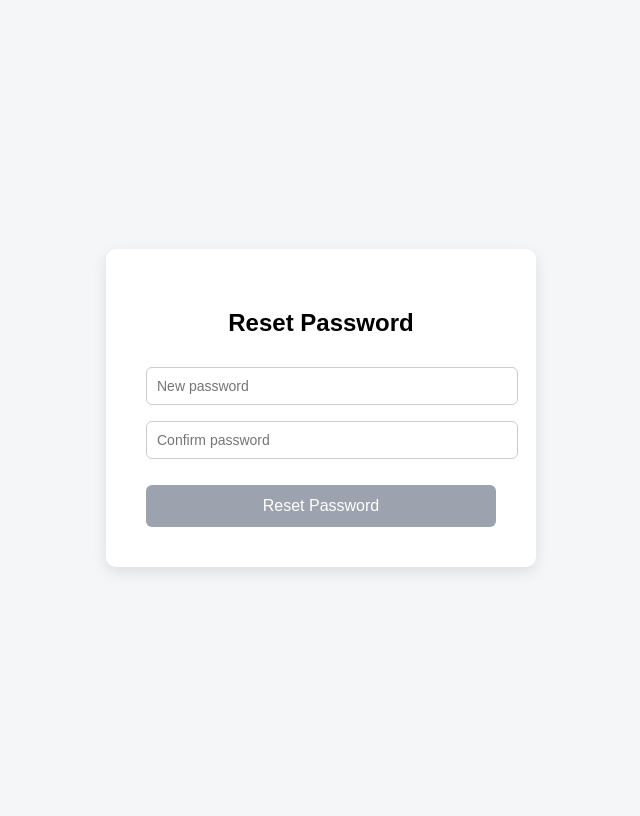
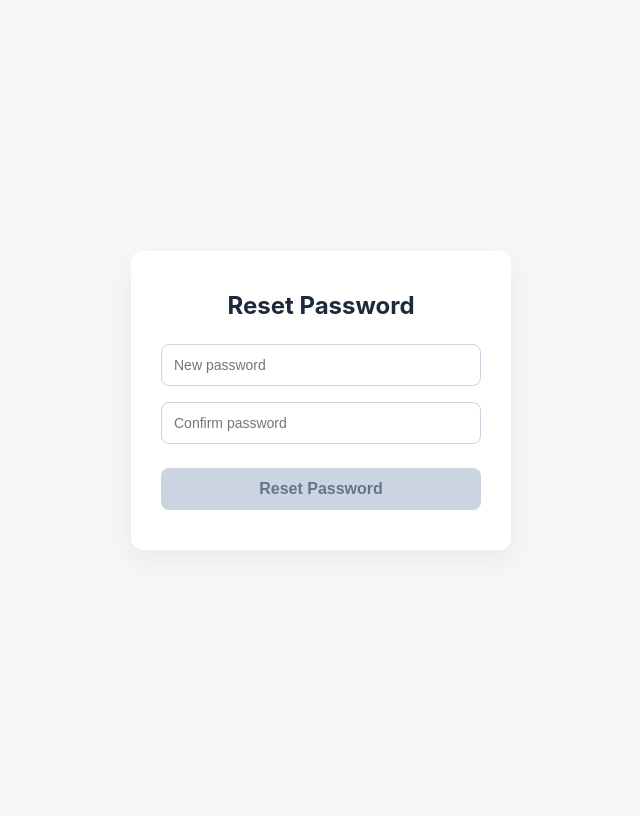
Before and after one commit to haidarhalim134/mahasiswa-sukses-backend, a FastAPI app: page /api/v1/auth/reset-password-page in a window 1280 px wide. Shown: the whole page, without its empty margins (319-959 px from the left). After the commit the page ends 510 px from the top, so only its background shows below. Run offline with FastAPI, Linux system fonts and the light colour scheme; parts of the project's set-up code (start-up, migrations or seed data) failed here and were passed over.

Commit message:
feat: improve reset password page visual and validator

```diff
--- a/app/templates/reset_password.html
+++ b/app/templates/reset_password.html
@@ -5,65 +5,96 @@
 <title>Reset Password</title>
 
 <style>
-body{
-    font-family: Arial, sans-serif;
-    background:#f4f6f8;
-    display:flex;
-    justify-content:center;
-    align-items:center;
-    height:100vh;
+/* 1. Global Reset to fix the alignment issue */
+*, *::before, *::after {
+    box-sizing: border-box;
+    margin: 0;
+    padding: 0;
 }
 
-.container{
-    background:white;
-    padding:40px;
-    border-radius:10px;
-    box-shadow:0 5px 15px rgba(0,0,0,0.1);
-    width:350px;
+body {
+    font-family: -apple-system, BlinkMacSystemFont, "Segoe UI", Roboto, Helvetica, Arial, sans-serif;
+    background: #f4f6f8;
+    display: flex;
+    justify-content: center;
+    align-items: center;
+    height: 100vh;
 }
 
-h2{
-    margin-bottom:20px;
-    text-align:center;
+.container {
+    background: white;
+    padding: 40px 30px;
+    border-radius: 12px;
+    box-shadow: 0 10px 25px rgba(0,0,0,0.05);
+    width: 380px;
 }
 
-input{
-    width:100%;
-    padding:10px;
-    margin-top:10px;
-    border-radius:6px;
-    border:1px solid #ccc;
-    font-size:14px;
+h2 {
+    margin-bottom: 24px;
+    text-align: center;
+    color: #1e293b;
+    font-size: 24px;
 }
 
-button{
-    margin-top:20px;
-    width:100%;
-    padding:12px;
-    background:#2563eb;
-    border:none;
-    color:white;
-    border-radius:6px;
-    font-size:16px;
-    cursor:pointer;
+/* Form Group for cleaner spacing control */
+.form-group {
+    margin-bottom: 16px;
 }
 
-button:disabled{
-    background:#9ca3af;
-    cursor:not-allowed;
+input {
+    width: 100%;
+    padding: 12px;
+    border-radius: 8px;
+    border: 1px solid #cbd5e1;
+    font-size: 14px;
+    transition: all 0.2s ease;
+    outline: none;
 }
 
-.message{
-    font-size:13px;
-    margin-top:6px;
+input:focus {
+    border-color: #2563eb;
+    box-shadow: 0 0 0 3px rgba(37, 99, 235, 0.15);
 }
 
-.error{
-    color:red;
+button {
+    margin-top: 8px;
+    width: 100%;
+    padding: 12px;
+    background: #2563eb;
+    border: none;
+    color: white;
+    border-radius: 8px;
+    font-size: 16px;
+    font-weight: 600;
+    cursor: pointer;
+    transition: background 0.2s ease;
 }
 
-.success{
-    color:green;
+button:hover {
+    background: #1d4ed8;
+}
+
+button:disabled {
+    background: #cbd5e1;
+    color: #64748b;
+    cursor: not-allowed;
+}
+
+.message {
+    font-size: 13px;
+    margin-top: 6px;
+    font-weight: 500;
+    display: none;
+}
+
+.error {
+    color: #dc2626;
+    display: block;
+}
+
+.success {
+    color: #16a34a;
+    display: block;
 }
 </style>
 </head>
@@ -73,68 +104,73 @@ button:disabled{
 <div class="container">
     <h2>Reset Password</h2>
 
+    <div class="form-group">
         <input
             type="password"
             id="password"
             placeholder="New password"
             oninput="validatePassword()"
         />
+        <div id="lengthMsg" class="message"></div>
+    </div>
 
-<div id="lengthMsg" class="message"></div>
-
+    <div class="form-group">
         <input
             type="password"
             id="confirmPassword"
             placeholder="Confirm password"
             oninput="validatePassword()"
         />
-
         <div id="matchMsg" class="message"></div>
+    </div>
 
     <button id="resetBtn" onclick="resetPassword()" disabled>
         Reset Password
     </button>
-
 </div>
 
 <script>
+function validatePassword() {
+    const password = document.getElementById("password").value;
+    const confirmPassword = document.getElementById("confirmPassword").value;
 
-function validatePassword(){
+    const lengthMsg = document.getElementById("lengthMsg");
+    const matchMsg = document.getElementById("matchMsg");
+    const resetBtn = document.getElementById("resetBtn");
 
-    const password = document.getElementById("password").value
-    const confirmPassword = document.getElementById("confirmPassword").value
+    let valid = true;
 
-    const lengthMsg = document.getElementById("lengthMsg")
-    const matchMsg = document.getElementById("matchMsg")
-    const resetBtn = document.getElementById("resetBtn")
+    const complexityPattern = /^(?=.*[A-Za-z])(?=.*\d)(?=.*[@$!%*#?&])[A-Za-z\d@$!%*#?&]{8,}$/;
 
-    let valid = true
-
-    // length check
-    if(password.length < 8){
-        lengthMsg.textContent = "Password must be at least 8 characters"
-        lengthMsg.className = "message error"
-        valid = false
-    }else{
-        lengthMsg.textContent = "Password length OK"
-        lengthMsg.className = "message success"
+    if (password.length === 0) {
+        lengthMsg.className = "message";
+        lengthMsg.textContent = "";
+        valid = false;
+    } else if (!complexityPattern.test(password)) {
+        lengthMsg.textContent = "Password must be at least 8 characters and contain at least one letter, one number, and one special character.";
+        lengthMsg.className = "message error";
+        valid = false;
+    } else {
+        lengthMsg.textContent = "Password strength OK";
+        lengthMsg.className = "message success";
     }
 
-    // match check
-    if(confirmPassword && password !== confirmPassword){
-        matchMsg.textContent = "Passwords do not match"
-        matchMsg.className = "message error"
-        valid = false
-    }else if(confirmPassword){
-        matchMsg.textContent = "Passwords match"
-        matchMsg.className = "message success"
+    if (confirmPassword && password !== confirmPassword) {
+        matchMsg.textContent = "Passwords do not match";
+        matchMsg.className = "message error";
+        valid = false;
+    } else if (confirmPassword) {
+        matchMsg.textContent = "Passwords match";
+        matchMsg.className = "message success";
+    } else {
+        matchMsg.className = "message";
+        matchMsg.textContent = "";
     }
 
-    resetBtn.disabled = !valid
+    resetBtn.disabled = !valid;
 }
 
 async function resetPassword(){
-
     const password = document.getElementById("password").value
 
     const hash = window.location.hash
@@ -158,7 +194,6 @@ async function resetPassword(){
         alert("Error updating password")
     }
 }
-
 </script>
 
 </body>
```
Lines whose indentation alone changed are shown as unchanged.
